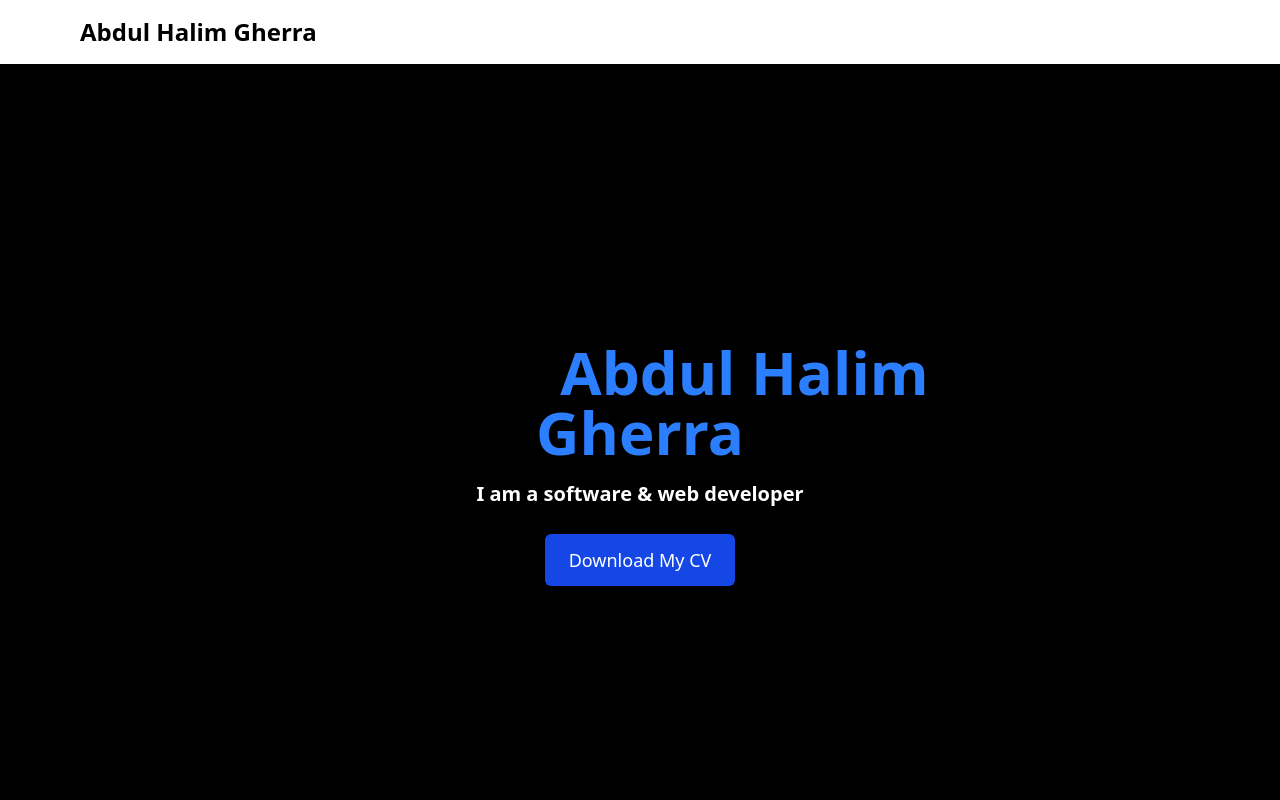
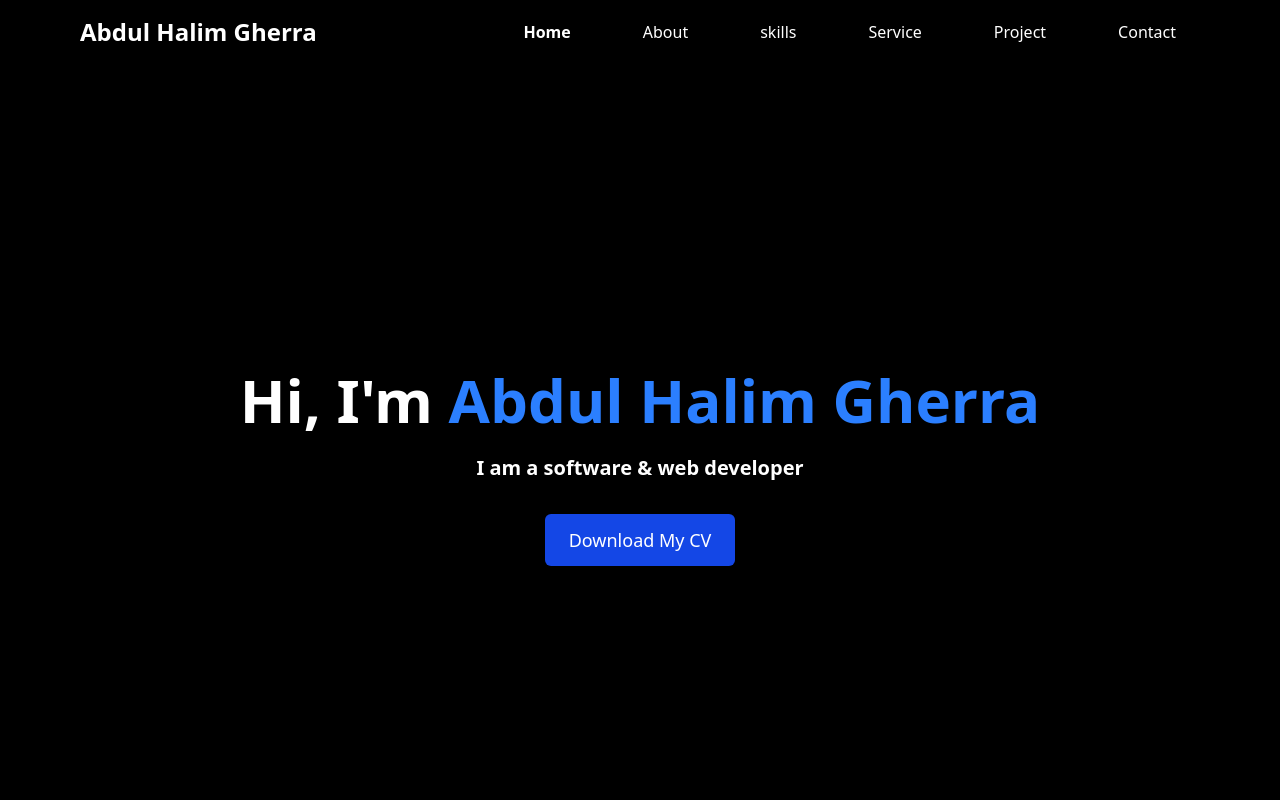
Before and after one commit to Abdulhalimg2002/Protfilo, a React (Vite) app: page / in a window 1280 px wide. Shown: the top 800 px of the page. Built offline with nearby package versions, Linux system fonts and the light colour scheme.

Commit message:
make some change

```diff
--- a/src/components/About/index.tsx
+++ b/src/components/About/index.tsx
@@ -48,7 +48,7 @@ const Index = () => {
 
       {/* Based in */}
       <div className="border font-bold border-gray-700 p-3 sm:p-4 rounded-lg">
-        <Title className="mb-1 text-xl sm:text-2xl md:text-3xl">Based in:</Title>
+        <Title className="mb-1 text-xl  sm:text-2xl md:text-3xl">Based in:</Title>
         <Prag className="text-sm sm:text-base md:text-lg md:text-left">
           Istanbul, Türkiye / Open to Relocate
         </Prag>
@@ -56,7 +56,7 @@ const Index = () => {
 
       {/* Education */}
       <div className="border border-gray-700 p-3 sm:p-4 rounded-lg">
-        <Title className="mb-1 text-xl sm:text-2xl md:text-3xl">Education:</Title>
+        <Title className="mb-1 text-xl sm:text-2xl  md:text-3xl">Education:</Title>
         <div className="space-y-1">
           <Prag className="text-sm sm:text-base md:text-lg md:text-left">Bachelor’s Degree in Software Engineering</Prag>
           <Prag className="text-sm sm:text-base md:text-lg md:text-left">Üsküdar University — Istanbul, Türkiye</Prag>
@@ -66,7 +66,7 @@ const Index = () => {
 
       {/* Languages */}
       <div className="border border-gray-700 p-3 sm:p-4 rounded-lg">
-        <Title className="mb-1 text-xl sm:text-2xl md:text-3xl">Languages:</Title>
+        <Title className="mb-1 text-xl   sm:text-2xl md:text-3xl">Languages:</Title>
         <div className="flex flex-wrap justify-center md:justify-start gap-2 sm:gap-3">
           {['Arabic', 'English'].map(lang => (
             <span
--- a/src/components/Contact/index.tsx
+++ b/src/components/Contact/index.tsx
@@ -12,7 +12,7 @@ const Contact = () => {
       <AnimatedSection direction="right" stagger={0.2} className="flex flex-col items-center gap-6">
         <Title className="text-4xl mb-5">Get in Touch</Title>
 
-        <p className="text-black dark:text-white text-center max-w-xl mb-12">
+        <p className="text-white text-center max-w-xl mb-12">
           I'd love to hear from you! Whether you have a question, a project idea, or
           just want to say hi — feel free to reach out.
         </p>
@@ -21,7 +21,7 @@ const Contact = () => {
           {/* Email */}
           <Links
             href="mailto:abdulhalim2002ii@gmail.com"
-            className="flex items-center gap-3 px-6 py-3 hover:bg-[#3396D3] border border-gray-300 dark:border-gray-600 rounded-lg  transition"
+            className="flex items-center gap-3 px-6 py-3 hover:bg-[#3396D3] border border-gray-600   rounded-lg  transition"
             text="Email Me"
           >
             <FaEnvelope className="text-red-500 text-xl" />
@@ -31,7 +31,7 @@ const Contact = () => {
           <Links
             href="https://www.linkedin.com/in/abdulhalim-dev-98122b21b/"
             target="_blank"
-            className="flex items-center gap-3 px-6 py-3 border hover:bg-[#3396D3] border-gray-300 dark:border-gray-600 rounded-lg  transition"
+            className="flex items-center gap-3 px-6 py-3 border hover:bg-[#3396D3] border-gray-600  rounded-lg  transition"
             text="LinkedIn"
           >
             <FaLinkedin className="text-blue-600 text-xl" />
@@ -41,7 +41,7 @@ const Contact = () => {
           <Links
             href="https://github.com/Abdulhalimg2002"
             target="_blank"
-            className="flex items-center gap-3 px-6 py-3 border hover:bg-[#3396D3] border-gray-300 dark:border-gray-600 rounded-lg  transition"
+            className="flex items-center gap-3 px-6 py-3 border hover:bg-[#3396D3] border-gray-600  rounded-lg  transition"
             text="GitHub"
           >
             <FaGithub className="text-black dark:text-white text-xl" />
@@ -51,7 +51,7 @@ const Contact = () => {
           <Links
             href="https://wa.me/+905523303703"
             target="_blank"
-            className="flex items-center gap-3 px-6 py-3 border hover:bg-[#3396D3] border-gray-300 dark:border-gray-600 text-green-500 rounded-lg transition"
+            className="flex items-center gap-3 px-6 py-3 border hover:bg-[#3396D3] border-gray-600 text-green-500 rounded-lg transition"
             text="WhatsApp"
           >
             <FaWhatsapp className="text-green-600 text-xl" />
--- a/src/components/Home/index.tsx
+++ b/src/components/Home/index.tsx
@@ -11,33 +11,36 @@ import Title from "../Title";
 const index = () => {
     return (
 
-       <section
+      <section
   id="Home"
-  className="h-screen flex flex-col justify-center items-center px-4 sm:px-6 lg:px-8"
+  className="min-h-screen flex items-center justify-center px-4 sm:px-6 lg:px-8"
 >
-  <div className="flex flex-col items-center justify-center text-center max-w-3xl mx-auto">
+  <div className="w-full max-w-4xl mx-auto text-center">
 
     {/* Title */}
     <AnimatedOnScroll direction="right">
-      <Title className="text-3xl sm:text-4xl md:text-5xl lg:text-6xl font-bold text-black dark:text-white">
-        Hi, I'm <span className="text-blue-500">Abdul Halim Gherra</span>
+      <Title className="text-2xl sm:text-4xl md:text-5xl lg:text-6xl font-bold text-white leading-tight">
+        Hi, I'm{" "}
+        <span className="text-blue-500 break-words">
+          Abdul Halim Gherra
+        </span>
       </Title>
     </AnimatedOnScroll>
 
     {/* Subtitle */}
     <AnimatedOnScroll delay={0.3} direction="right">
-      <Prag className="mt-4 text-sm sm:text-base md:text-lg lg:text-xl text-black dark:text-white leading-relaxed">
+      <Prag className="mt-4 text-sm sm:text-base md:text-lg lg:text-xl text-white max-w-2xl mx-auto">
         I am a software & web developer
       </Prag>
     </AnimatedOnScroll>
 
     {/* Buttons */}
     <AnimatedOnScroll delay={0.6} direction="right">
-      <div className="mt-6 flex flex-col sm:flex-row gap-3 sm:gap-4 justify-center">
+      <div className="mt-8 flex flex-col sm:flex-row items-center justify-center gap-4">
         <Links
           href="/Blue Simple Professional CV Resume (3).pdf"
           download
-          className="px-5 sm:px-6 py-2 sm:py-3 bg-blue-700 text-white rounded-lg text-sm sm:text-base md:text-lg transition-colors duration-300 text-center"
+          className="w-full sm:w-auto px-6 py-3 bg-blue-700 hover:bg-blue-800 text-white rounded-lg text-sm sm:text-base md:text-lg transition-all duration-300 text-center"
           text="Download My CV"
         />
       </div>
--- a/src/components/Links/index.tsx
+++ b/src/components/Links/index.tsx
@@ -18,7 +18,7 @@ const index=({ text,href,download,className,onClick,active,children}:IPropes)=>{
       target={download ? "_self" : (isInternal ? "_self" : "_blank")}
 
       className={`px-6 py-3  rounded-md transition  ${
-        active ? " font-bold" : "text-black dark:text-white   "
+        active ? " font-bold" : "text-white   "
       } ${className}` }>{text} {children}</a>
 
     )
--- a/src/components/Navbar/index.tsx
+++ b/src/components/Navbar/index.tsx
@@ -32,10 +32,10 @@ const Index = ({ Navbarlinks }: IPropes) => {
   }, []);
 
   return (
-    <header className="fixed top-0 left-0 w-full bg-white dark:bg-[#000000] shadow-md z-50">
+    <header className="fixed top-0 left-0 w-full bg-[#000000] shadow-md z-50">
       <div className="max-w-6xl mx-auto px-4 flex justify-between items-center h-16">
         {/* Logo / Name */}
-        <div className="text-base sm:text-lg md:text-xl lg:text-2xl font-bold text-black dark:text-white">
+        <div className="text-base sm:text-lg md:text-xl lg:text-2xl font-bold text-white">
           Abdul Halim Gherra
         </div>
 
@@ -67,7 +67,7 @@ const Index = ({ Navbarlinks }: IPropes) => {
 
       {/* Mobile / iPad Menu */}
       {mobileOpen && (
-        <div className="lg:hidden bg-white dark:bg-[#000000] border-t border-gray-200 dark:border-[#111] transition-all duration-300 ease-in-out">
+        <div className="lg:hidden bg-[#000000] border-t  border-[#111] transition-all duration-300 ease-in-out">
           <div className="px-2 pt-2 pb-4 space-y-1">
             {Navbarlinks.map((link) => (
               <Links
@@ -75,7 +75,7 @@ const Index = ({ Navbarlinks }: IPropes) => {
                 href={`#${link.id}`}
                 onClick={() => setMobileOpen(false)}
                 text={link.name}
-                className="block w-full text-left px-3 py-2 text-black dark:text-white hover:bg-[#3396D3] rounded transition"
+                className="block w-full text-left px-3 py-2 text-white hover:bg-[#3396D3] rounded transition"
               />
             ))}
           </div>
--- a/src/components/Service/index.tsx
+++ b/src/components/Service/index.tsx
@@ -23,7 +23,7 @@ const index = () => {
         direction={index % 2 === 0 ? "left" : "right"}
         stagger={0.1 * index}
       >
-        <div className="group flex flex-col items-center justify-between bg-gray-800 p-6 sm:p-8 rounded-2xl shadow-lg hover:shadow-2xl transition-all duration-300 hover:-translate-y-2 border border-gray-200 dark:border-gray-700 h-full min-h-[350px]">
+        <div className="group flex flex-col items-center justify-between bg-gray-800 p-6 sm:p-8 rounded-2xl shadow-lg hover:shadow-2xl transition-all duration-300 hover:-translate-y-2 border border-gray-700 h-full min-h-[350px]">
           {/* Icon */}
           <div className="text-6xl mb-6 text-[#3396D3] group-hover:scale-110 transition-transform duration-300">
             {service.icon}
--- a/src/components/Title/index.tsx
+++ b/src/components/Title/index.tsx
@@ -7,7 +7,7 @@ children:ReactNode;
 }
 const index=({className,children}:IPropes)=>{
     return(
-        <h1 className={`font-bold text-3xl text-black dark:text-white ${className}`}>{children}</h1>
+        <h1 className={`font-bold text-3xl text-white ${className}`}>{children}</h1>
     )
 }
 export default index;
```
